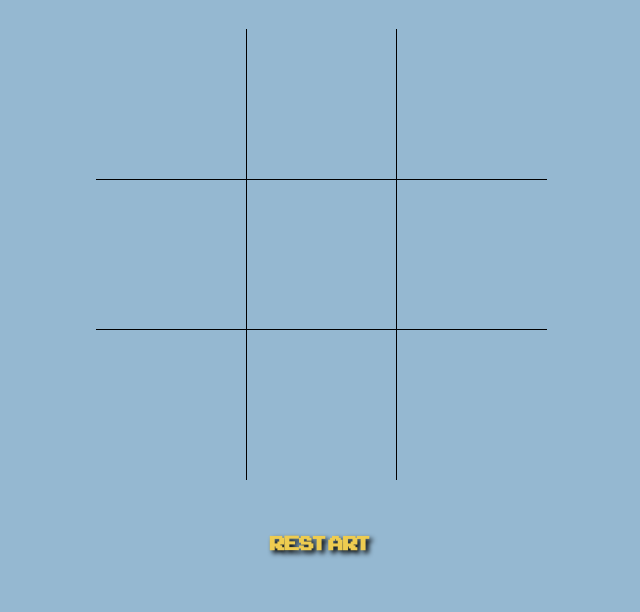
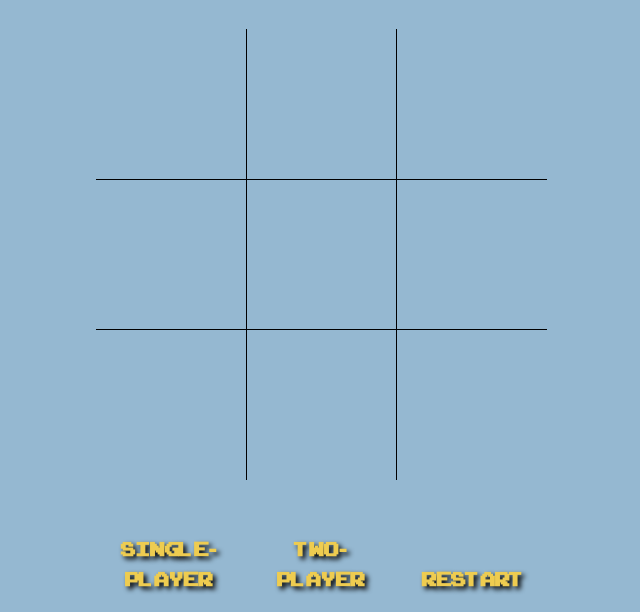
Before and after one commit to dylen400mh/tictactoe, a plain HTML site: page index.html in a window 1280 px wide. Shown: the part 198-810 px from the top of the page, without its empty margins (319-959 px from the left). Drawn offline with Linux system fonts and the light colour scheme.

Commit message:
Add two buttons to change gamemode

```diff
--- a/index.html
+++ b/index.html
@@ -27,9 +27,17 @@
             <div class="box" index="8"
                 style="border-bottom: var(--background-color); border-right: var(--background-color);"></div>
         </div>
-        <button class="restart-button">
-            <h1>Restart</h1>
-        </button>
+        <div class="buttons">
+            <button class="ai-button">
+                <h1>Single-Player</h1>
+            </button>
+            <button class="player-button">
+                <h1>Two-Player</h1>
+            </button>
+            <button class="restart-button">
+                <h1>Restart</h1>
+            </button>
+        </div>
     </div>
 
 
--- a/styles.css
+++ b/styles.css
@@ -54,15 +54,16 @@ header {
     font-size: 5rem;
 }
 
-.restart-button {
+button {
+    max-width: 150px;
     width: 10rem;
     border: none;
 }
 
 .box:hover,
 .box:hover .sign,
-.restart-button:hover,
-.restart-button:hover h1 {
+button:hover,
+button:hover h1 {
     cursor: pointer;
     background: var(--hover-color);
 }
```
Also changed, not shown: script.js (line endings or trailing spaces).
